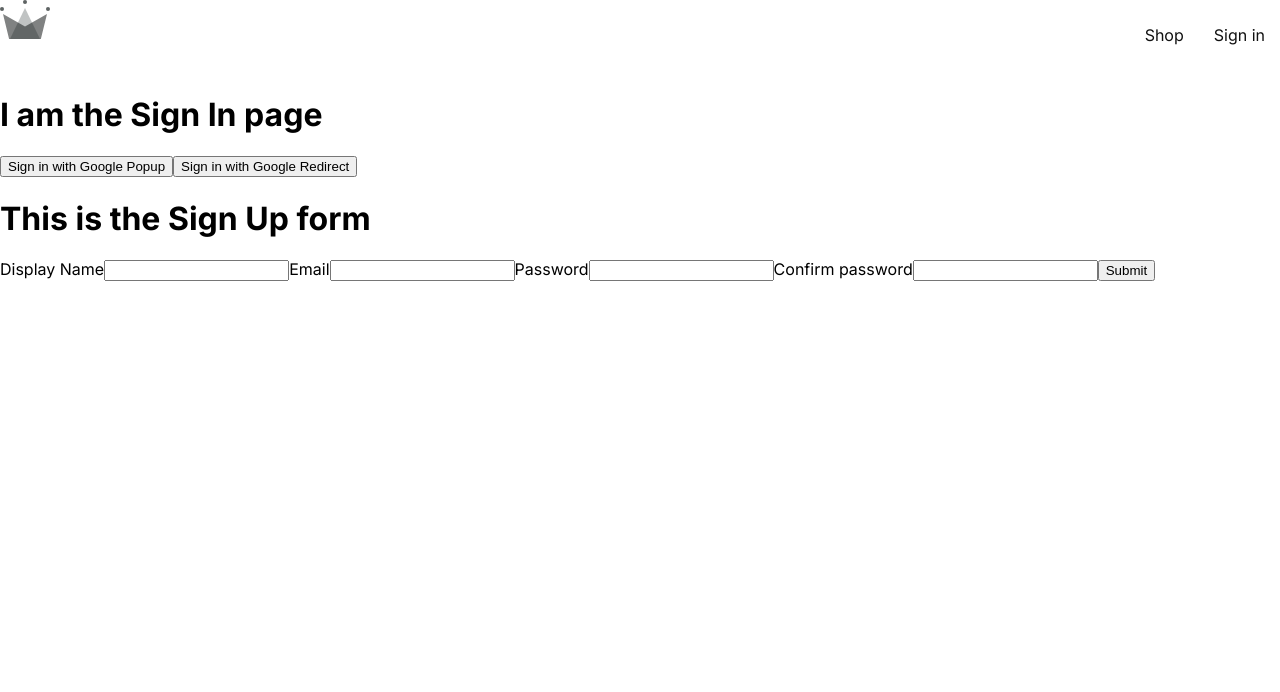
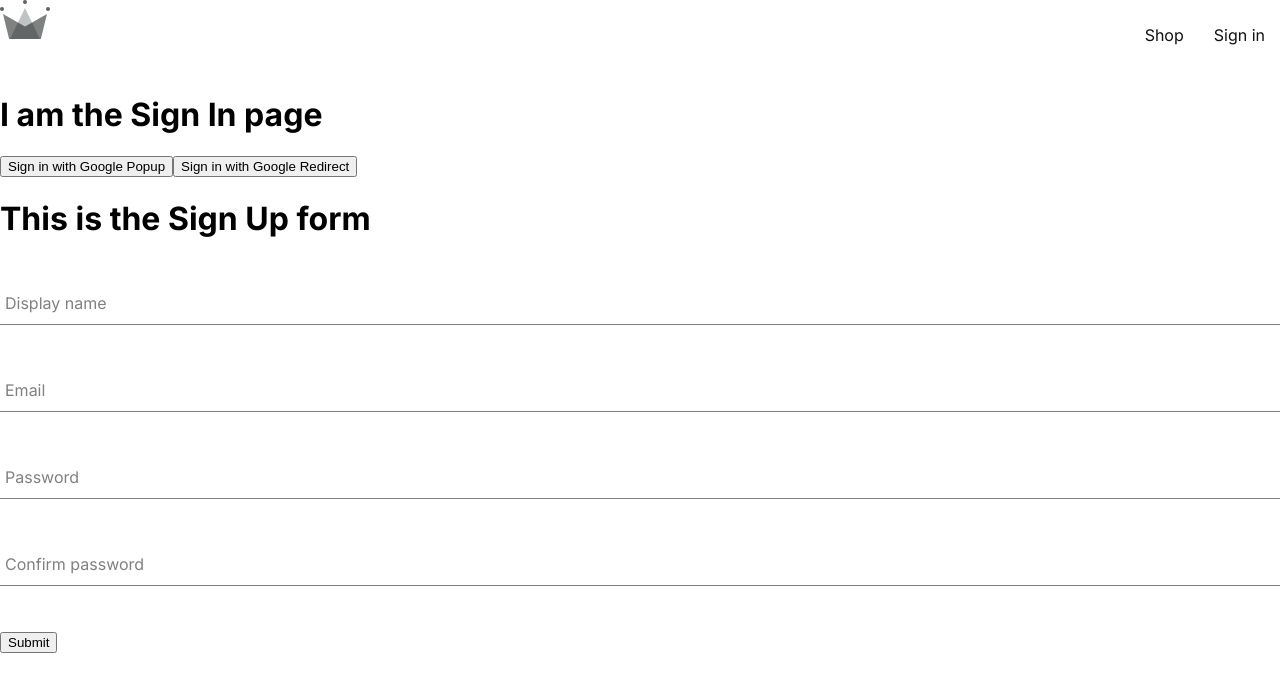
Before and after one commit to thedevangvishnu/mastering-react, a React (Create React App) app in the folder ztm-react-developer-2023/crown-clothing/: page /sign-in in a window 1280 px wide. Shown: the top 692 px of the page. Built offline with nearby package versions, Linux system fonts and the light colour scheme.

Commit message:
Extract out form-input from sign-up and style it

```diff
--- /dev/null
+++ b/ztm-react-developer-2023/crown-clothing/src/components/form-input/form-input.component.jsx
@@ -0,0 +1,20 @@
+import "./form-input.styles.scss";
+
+const FormInput = ({ label, ...otherProps }) => {
+  return (
+    <div className="group">
+      <input className="form-input" {...otherProps} />
+      {label && (
+        <label
+          className={`${
+            otherProps.value.length ? "shrink" : ""
+          } form-input-label`}
+        >
+          {label}
+        </label>
+      )}
+    </div>
+  );
+};
+
+export default FormInput;
--- /dev/null
+++ b/ztm-react-developer-2023/crown-clothing/src/components/form-input/form-input.styles.scss
@@ -0,0 +1,46 @@
+$sub-color: grey;
+$main-color: black;
+@mixin shrinkLabel {
+  top: -14px;
+  font-size: 12px;
+  color: $main-color;
+}
+.group {
+  position: relative;
+  margin: 45px 0;
+  .form-input {
+    background: none;
+    background-color: white;
+    color: $sub-color;
+    font-size: 18px;
+    padding: 10px 10px 10px 5px;
+    display: block;
+    width: 100%;
+    border: none;
+    border-radius: 0;
+    border-bottom: 1px solid $sub-color;
+    margin: 25px 0;
+    &:focus {
+      outline: none;
+    }
+    &:focus ~ .form-input-label {
+      @include shrinkLabel();
+    }
+  }
+  input[type="password"] {
+    letter-spacing: 0.3em;
+  }
+  .form-input-label {
+    color: $sub-color;
+    font-size: 16px;
+    font-weight: normal;
+    position: absolute;
+    pointer-events: none;
+    left: 5px;
+    top: 10px;
+    transition: 300ms ease all;
+    &.shrink {
+      @include shrinkLabel();
+    }
+  }
+}
--- a/ztm-react-developer-2023/crown-clothing/src/components/sign-up-form/sign-up-form.component.jsx
+++ b/ztm-react-developer-2023/crown-clothing/src/components/sign-up-form/sign-up-form.component.jsx
@@ -3,6 +3,8 @@
   createAuthUserWithEmailAndPassword,
   createUserDocumentFromAuth,
 } from "../../utils/firebase/firebase.utils";
+import FormInput from "../form-input/form-input.component";
+import { Form } from "react-router-dom";
 
 const defaultFormFields = {
   displayName: "",
@@ -59,8 +61,8 @@
     <div>
       <h1>This is the Sign Up form</h1>
       <form onSubmit={handleSubmit}>
-        <label htmlFor="displayName">Display Name</label>
-        <input
+        <FormInput
+          label="Display name"
           required
           type="text"
           id="displayName"
@@ -69,8 +71,8 @@
           onChange={handleChange}
         />
 
-        <label htmlFor="email">Email</label>
-        <input
+        <FormInput
+          label="Email"
           required
           type="email"
           id="email"
@@ -79,8 +81,8 @@
           onChange={handleChange}
         />
 
-        <label htmlFor="password">Password</label>
-        <input
+        <FormInput
+          label="Password"
           required
           type="password"
           id="password"
@@ -89,8 +91,8 @@
           onChange={handleChange}
         />
 
-        <label htmlFor="confirmPassword">Confirm password</label>
-        <input
+        <FormInput
+          label="Confirm password"
           required
           type="password"
           id="confirmPassword"
```
